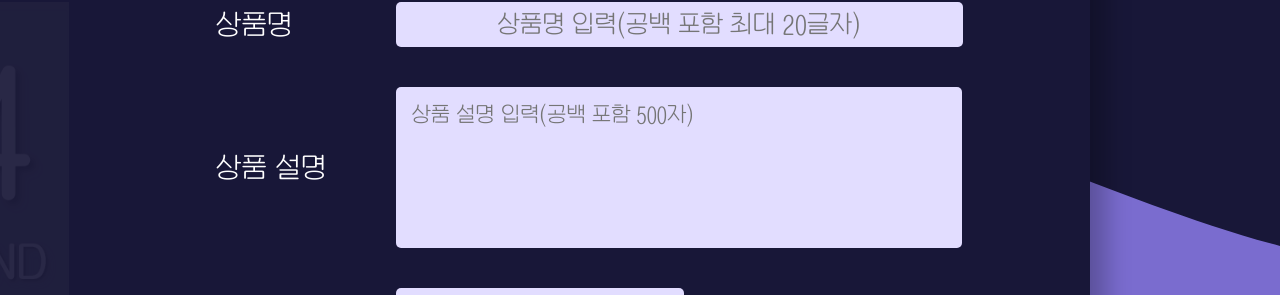
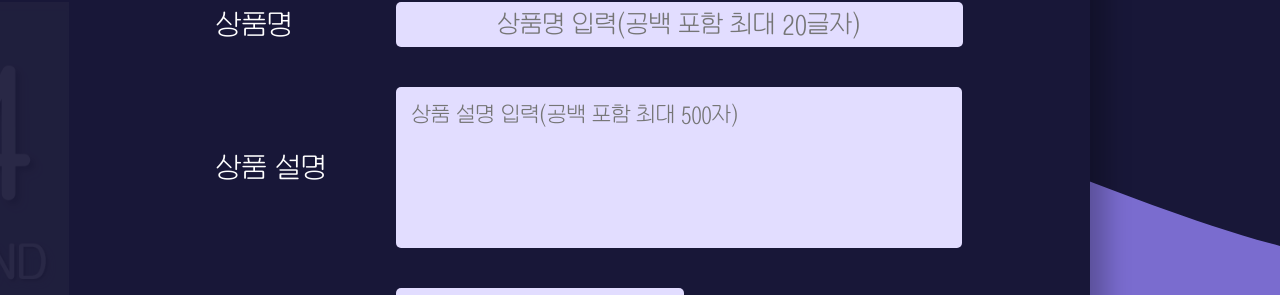
Before and after one commit to 2023-kodomo/fronEnd, a React (Create React App) app: page /Posting in a window 1280 px wide. Shown: the part 347-642 px from the top of the page. Built offline with nearby package versions, Linux system fonts and the light colour scheme.

Commit message:
💄:: 약간의 스타일링

```diff
--- a/src/components/postingpage/PostingPageComponent.jsx
+++ b/src/components/postingpage/PostingPageComponent.jsx
@@ -113,7 +113,7 @@ const PostingPageComponent = () => {
                       value={explain}
                       rows={6}
                       onChange={handleExplainChange}
-                      placeholder="상품 설명 입력(공백 포함 500자)"
+                      placeholder="상품 설명 입력(공백 포함 최대 500자)"
                       required
                     ></ProductExplain>
                   </PostingLi>
--- a/src/components/productinfopage/ProductinfoComponent.jsx
+++ b/src/components/productinfopage/ProductinfoComponent.jsx
@@ -85,6 +85,7 @@ const BeforeButton = styled.button`
   left: 8px;
   &:hover {
     animation: ${rotate} 1s;
+    cursor: pointer;
   }
 `;
 
```
